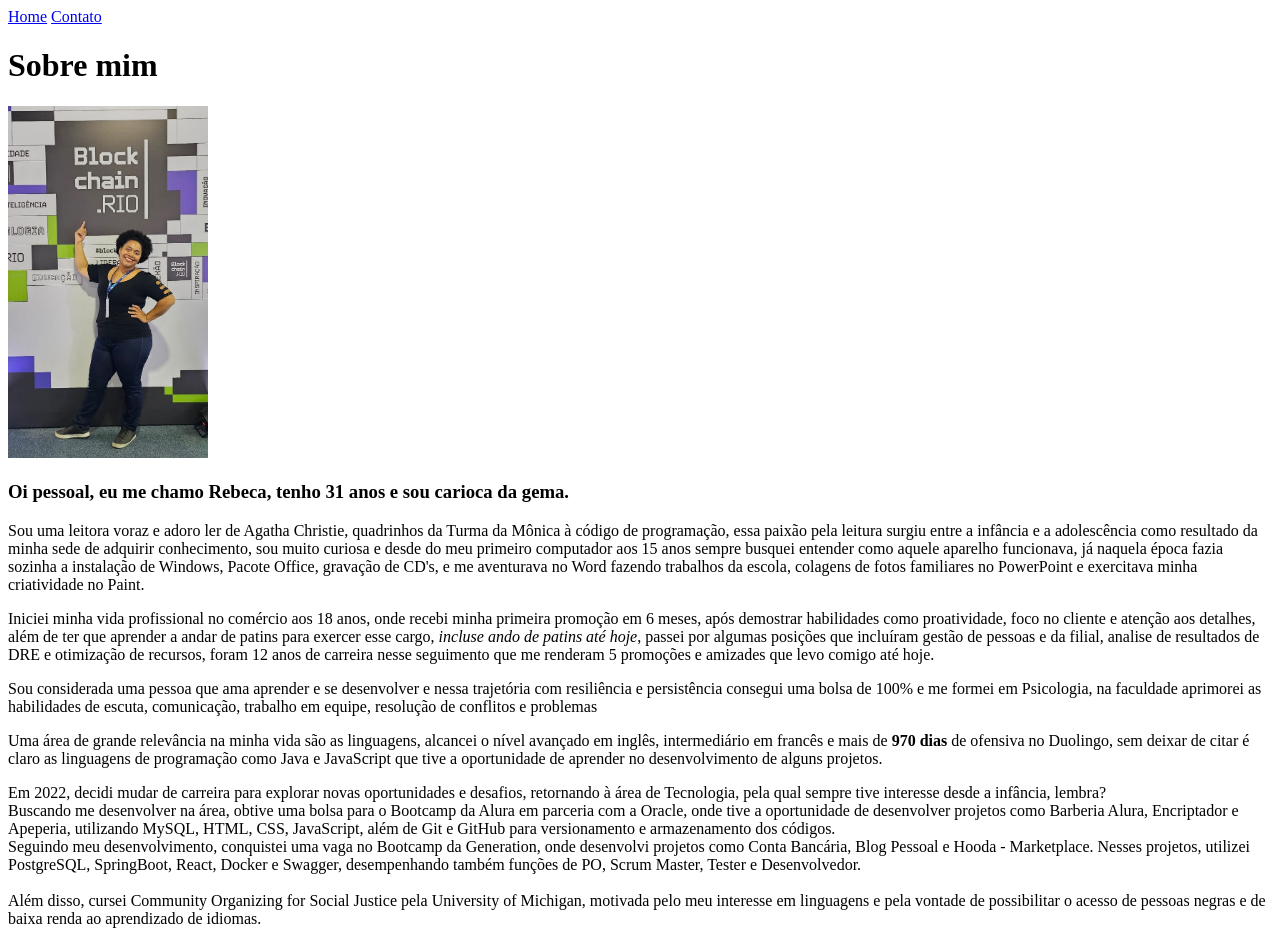
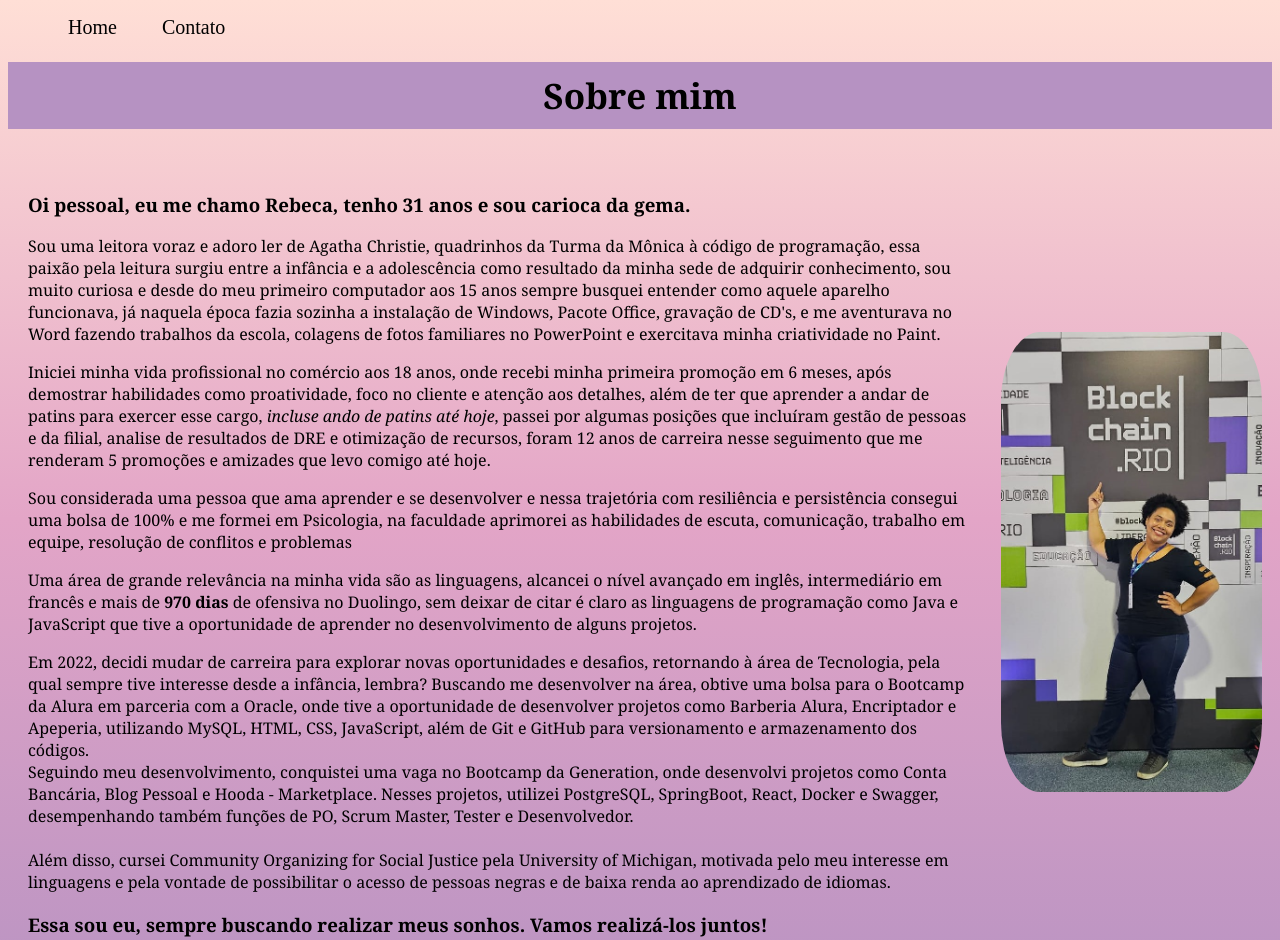
Before and after one commit to RebecaOuriques/Fundamentos-Web, a plain HTML site: page index.html in a window 1280 px wide. Shown: the top 940 px of the page. Drawn offline with Linux system fonts and the light colour scheme.

Commit message:
Estilização da pagina

```diff
--- /dev/null
+++ b/assets/css/style.css
@@ -0,0 +1,61 @@
+/*Estilização index*/
+
+#menu li {
+    display: inline;
+    padding: 20px;
+    font-size: 20px;
+}
+
+#menu li a {
+    text-decoration: none;
+    color: black;
+
+}
+#menu li a:hover {
+    color: purple;
+
+}
+
+body {
+    background-image: linear-gradient(to bottom, #FFDFD6,#E3A5C7,#B692C2 );
+}
+
+footer {
+    background-color: #B692C2;
+    text-align: center;
+}
+
+.center {
+    font-family:Georgia, 'Times New Roman', Times, serif;
+    padding: 10px;
+    font-size: 35px;
+    background-color: #B692C2;
+    text-align: center;
+}
+.container {
+    font-family:Georgia, 'Times New Roman', Times, serif;
+    display: flex;
+    flex-flow: row nowrap;
+    justify-content: center;
+    align-items: center;
+
+}
+
+.texto {
+    padding: 20px;
+}
+
+.container-imagem {
+    padding: 10px;
+    align-items: center;
+    justify-content: center;
+    align-items: center;
+}
+
+.imagem-rebeca{
+    border-radius: 15%;
+}
+.footer{
+    text-align: center;
+}
+/*Estilização contato*/
--- a/index.html
+++ b/index.html
@@ -4,48 +4,46 @@
     <meta charset="UTF-8">
     <meta name="viewport" content="width=device-width, initial-scale=1.0">
     <title>Meu Perfil</title>
+
+    <link rel="stylesheet" href="assets/css/style.css"
 </head>
 <body>
-    <header>
-        <nav>
-        <a href="index.html">Home</a>
-        <a href="contato.html">Contato</a>
-        </nav>
-        </header>
+    <div>
+        <ul id="menu">
+            <li>
+                <a href="index.html">Home</a>
+            </li>
+            <li>
+                <a href="contato.html">Contato</a>
+            </li>
+        </ul>
+    </div>
 
-    <h1>Sobre mim</h1>
+    <h1 class="center">Sobre mim</h1>
     <main>
-    <img src="assets/Rebeca.jpg" width="200" alt="mulher parda, com 1,65 de altura, cabelas crepos curtos,
-    está posicionada em frente a um painel da feira Blockchain.Rio">
-    <br>
 
-    <h3>Oi pessoal, eu me chamo Rebeca, tenho 31 anos e sou carioca da gema.</h3>
-    <p>Sou uma leitora voraz e adoro ler de Agatha Christie, quadrinhos da Turma da Mônica à código de programação,
-        essa paixão pela leitura surgiu entre a infância e a adolescência como resultado da minha sede de adquirir conhecimento,
-    sou muito curiosa e desde do meu primeiro computador aos 15 anos sempre busquei entender como aquele aparelho funcionava, já naquela época fazia sozinha
-    a instalação de Windows, Pacote Office, gravação de CD's, e me aventurava no Word fazendo trabalhos da escola, colagens de fotos familiares no PowerPoint
-     e exercitava minha criatividade no Paint.</p>
-    <p>Iniciei minha vida profissional no comércio aos 18 anos, onde recebi minha primeira promoção em 6 meses, após demostrar habilidades como proatividade,
-        foco no cliente e atenção aos detalhes, além de ter que aprender a andar de patins para exercer esse cargo, <i> incluse ando de patins até hoje</i>,
-        passei por algumas posições que incluíram gestão de pessoas e da filial, analise de resultados de DRE e otimização de recursos, foram 12 anos de carreira
-         nesse seguimento que me renderam 5 promoções e amizades que levo comigo até hoje.
-    <p>Sou considerada uma pessoa que ama aprender e se desenvolver e nessa trajetória com resiliência e persistência consegui uma bolsa de 100% e me formei em Psicologia,
-        na faculdade aprimorei as habilidades de escuta, comunicação, trabalho em equipe, resolução de conflitos e problemas</p>
-    <p>Uma área de grande relevância na minha vida são as linguagens, alcancei o nível avançado em inglês, intermediário em francês e mais de <strong>970 dias</strong>
-         de ofensiva no Duolingo, sem deixar de citar é claro as linguagens de programação como Java e JavaScript que tive a oportunidade de aprender
-         no desenvolvimento de alguns projetos.</p>
+    <div class="container">
 
-    <p>
-        Em 2022, decidi mudar de carreira para explorar novas oportunidades e desafios, retornando à área de Tecnologia, pela qual sempre tive interesse desde a infância, lembra?
-    <br> Buscando me desenvolver na área, obtive uma bolsa para o Bootcamp da Alura em parceria com a Oracle, onde tive a oportunidade de desenvolver projetos como Barberia Alura,
-    Encriptador e Apeperia, utilizando MySQL, HTML, CSS, JavaScript,
-     além de Git e GitHub para versionamento e armazenamento dos códigos.
+        <div class="texto">
+            <h3>Oi pessoal, eu me chamo Rebeca, tenho 31 anos e sou carioca da gema.</h3>
+        <p>Sou uma leitora voraz e adoro ler de Agatha Christie, quadrinhos da Turma da Mônica à código de programação, essa paixão pela leitura surgiu entre a infância e a adolescência como resultado da minha sede de adquirir conhecimento, sou muito curiosa e desde do meu primeiro computador aos 15 anos sempre busquei entender como aquele aparelho funcionava, já naquela época fazia sozinha a instalação de Windows, Pacote Office, gravação de CD's, e me aventurava no Word fazendo trabalhos da escola, colagens de fotos familiares no PowerPoint e exercitava minha criatividade no Paint. </p>
+                 <p>Iniciei minha vida profissional no comércio aos 18 anos, onde recebi minha primeira promoção em 6 meses, após demostrar habilidades como proatividade, foco no cliente e atenção aos detalhes, além de ter que aprender a andar de patins para exercer esse cargo, <i> incluse ando de patins até hoje</i>, passei por algumas posições que incluíram gestão de pessoas e da filial, analise de resultados de DRE e otimização de recursos, foram 12 anos de carreira nesse seguimento que me renderam 5 promoções e amizades que levo comigo até hoje.  </p>
+                <p>Sou considerada uma pessoa que ama aprender e se desenvolver e nessa trajetória com resiliência e persistência consegui uma bolsa de 100% e me formei em Psicologia, na faculdade aprimorei as habilidades de escuta, comunicação, trabalho em equipe, resolução de conflitos e problemas</p>
+                <p>Uma área de grande relevância na minha vida são as linguagens, alcancei o nível avançado em inglês, intermediário em francês e mais de <strong>970 dias</strong> de ofensiva no Duolingo, sem deixar de citar é claro as linguagens de programação como Java e JavaScript que tive a oportunidade de aprender no desenvolvimento de alguns projetos.</p>
+
+<p> Em 2022, decidi mudar de carreira para explorar novas oportunidades e desafios, retornando à área de Tecnologia, pela qual sempre tive interesse desde a infância, lembra? Buscando me desenvolver na área, obtive uma bolsa para o Bootcamp da Alura em parceria com a Oracle, onde tive a oportunidade de desenvolver projetos como Barberia Alura,
+    Encriptador e Apeperia, utilizando MySQL, HTML, CSS, JavaScript, além de Git e GitHub para versionamento e armazenamento dos códigos.
     <br> Seguindo meu desenvolvimento, conquistei uma vaga no Bootcamp da Generation, onde desenvolvi projetos como Conta Bancária, Blog Pessoal e Hooda - Marketplace.
     Nesses projetos, utilizei PostgreSQL, SpringBoot, React, Docker e Swagger, desempenhando também funções de PO, Scrum Master, Tester e Desenvolvedor.
-    <br><br> Além disso, cursei Community Organizing for Social Justice pela University of Michigan, motivada pelo meu interesse em linguagens e
-    pela vontade de possibilitar o acesso de pessoas negras e de baixa renda ao aprendizado de idiomas.
+    <br><br> Além disso, cursei Community Organizing for Social Justice pela University of Michigan, motivada pelo meu interesse em linguagens e pela vontade de possibilitar o acesso de pessoas negras e de baixa renda ao aprendizado de idiomas.
     <br><h3> Essa sou eu, sempre buscando realizar meus sonhos. Vamos realizá-los juntos!</h3>
-    </p>
+</p>
+</div>
+<div class="container-imagem">
+    <img  class="imagem-rebeca" src="assets/images/Rebeca.jpg" height="460" alt="mulher parda, com 1,65 de altura, cabelas crepos curtos,
+está posicionada em frente a um painel da feira Blockchain.Rio">
+</div>
+</div>
 
 </main>
 
```
Also changed, not shown: contato.html (+11 -7 lines), assets/images/Rebeca.jpg (renamed from assets/Rebeca.jpg).
